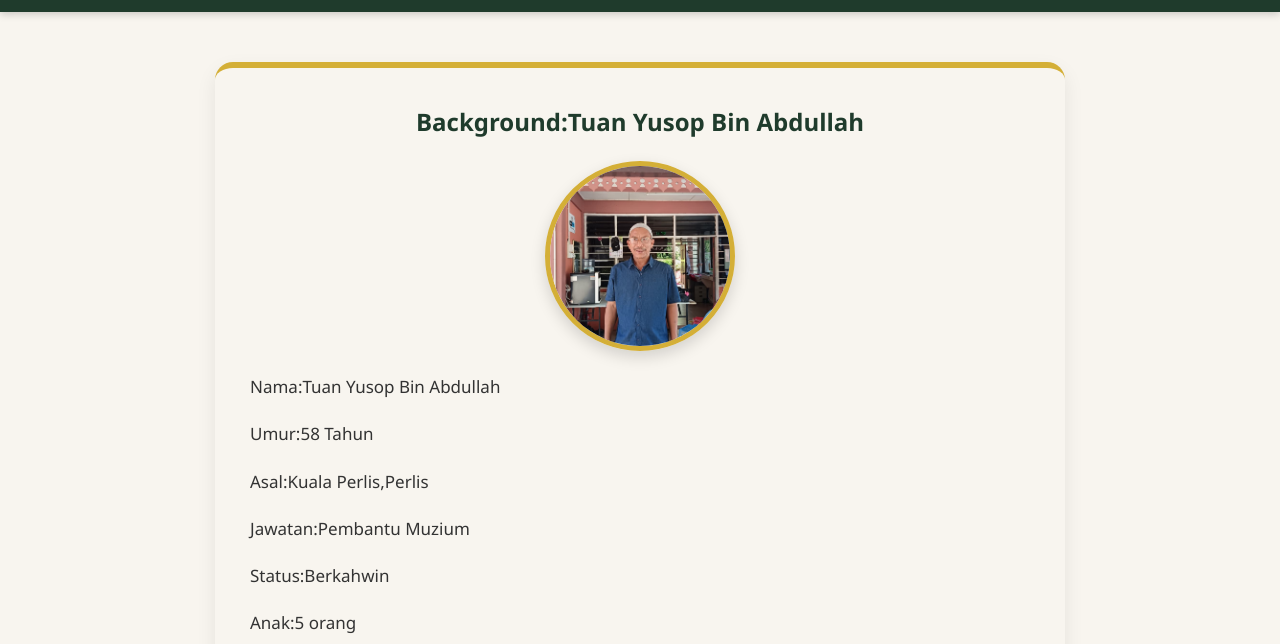
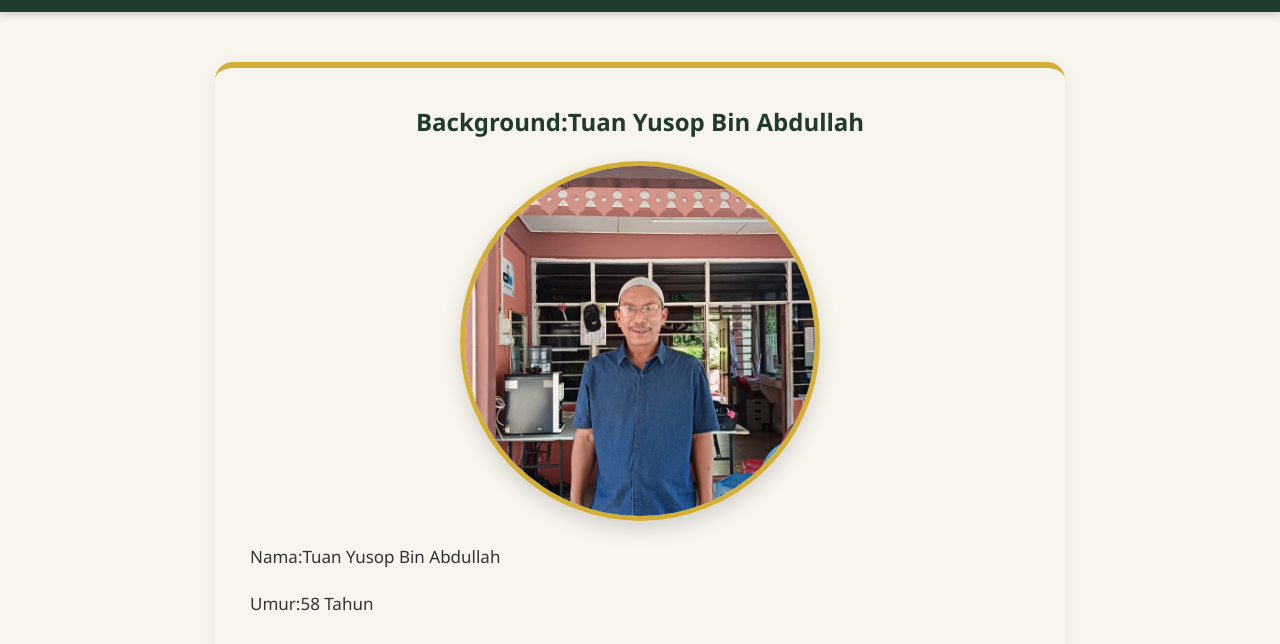
Before and after one commit to cutiewebdev/staff-muzium-kota-kayang-personal-website, a plain HTML site: page about.html in a window 1280 px wide. Shown: the part 112-756 px from the top of the page. Drawn offline with Linux system fonts and the light colour scheme.

Commit message:
Update style.css

```diff
--- a/style.css
+++ b/style.css
@@ -147,14 +147,14 @@ color:#d4af37;
 
 /* IMAGE */
 .profile-img{
-width:190px;
-height:190px;
+width:360px;
+height:360px;
 object-fit:cover;
 border-radius:50%;
 display:block;
 margin:20px auto;
 border:5px solid #d4af37;
-box-shadow:0 6px 15px rgba(0,0,0,0.15);
+box-shadow:0 8px 20px rgba(0,0,0,0.15);
 }
 
 /* TEXT */
@@ -198,8 +198,8 @@ margin-bottom:15px;
 
 .home-img{
 width:100%;
-max-width:800px;
-height:350px;
+max-width:1500px;
+height:550px;
 object-fit:cover;
 display:block;
 margin:25px auto;
```
